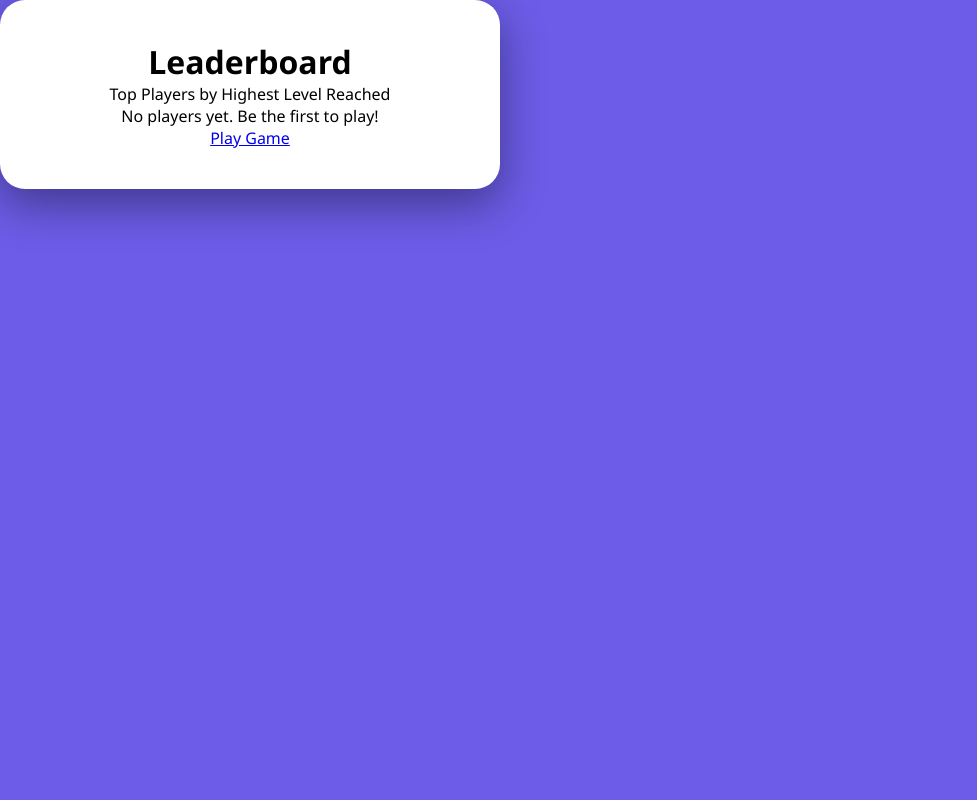
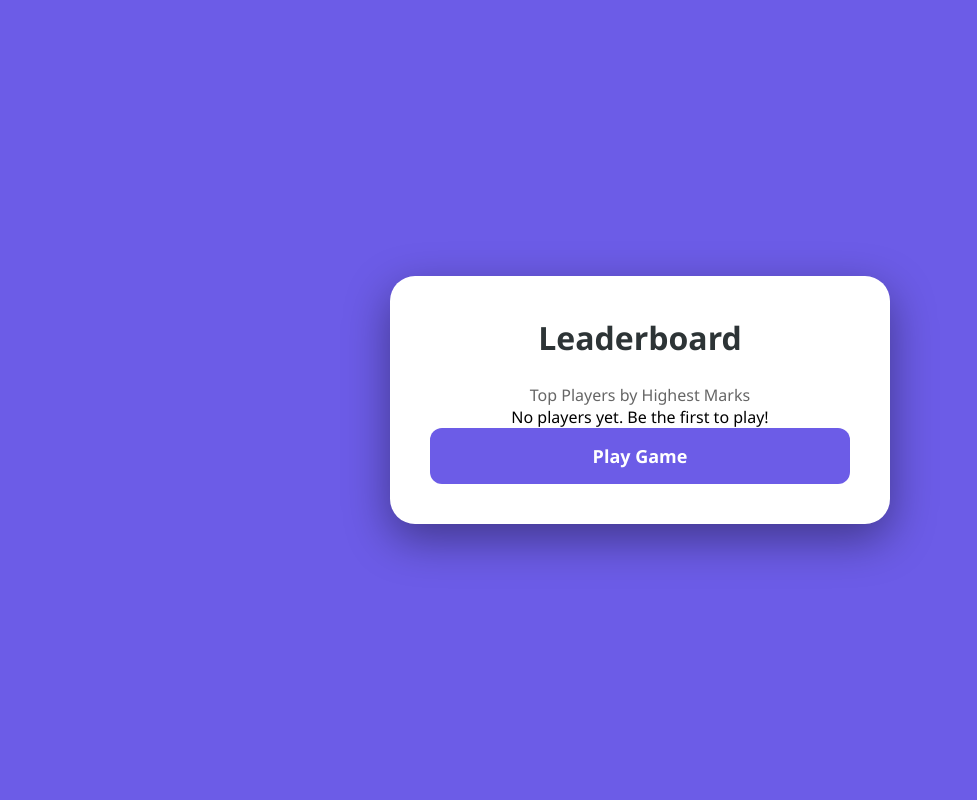
Before and after one commit to Priyanshu-Pokhariya-Dev/Number_Memory_Game_UI, a FastAPI app: page /leaderboard in a window 1280 px wide. Shown: the whole page, without its empty margins (0-977 px from the left). Run offline with FastAPI, Linux system fonts and the light colour scheme; data that the repository does not hold is empty.

Commit message:
Update leaderboard.html

```diff
--- a/templates/leaderboard.html
+++ b/templates/leaderboard.html
@@ -4,24 +4,23 @@
     <meta charset="UTF-8">
     <meta name="viewport" content="width=device-width, initial-scale=1.0">
     <title>Leaderboard - Number Memory Game</title>
-    <link rel="stylesheet" href="/static/style.css">
+    <link rel="stylesheet" href="/static/style.css?v=800">
 </head>
 <body>
-    <div class="container">
-        <div class="card leaderboard-card">
+    <div class="main-container">
+        <div class="glass-card" style="max-width: 600px;">
             <div class="header">
-                <h1>Leaderboard</h1>
-                <p class="subtitle">Top Players by Highest Level Reached</p>
+                <h1 class="title">Leaderboard</h1>
+                <p style="color: #666; margin-bottom: 20px;">Top Players by Highest Marks</p>
             </div>
 
-            <div class="content">
             <div class="leaderboard-table-wrapper">
                 <table class="leaderboard-table">
                     <thead>
                         <tr>
                             <th>Rank</th>
                             <th>Player Name</th>
-                                <th>Highest Level</th>
+                            <th>Marks</th>
                         </tr>
                     </thead>
                     <tbody>
@@ -30,20 +29,19 @@
                 </table>
             </div>
 
-                <div class="no-players" id="no-players-msg" style="display: none;">
+            <div id="no-players-msg" style="display: none; margin: 20px 0;">
                 <p>No players yet. Be the first to play!</p>
             </div>
-            </div>
 
-            <div class="action-buttons">
-                <a href="/" class="btn btn-primary">Play Game</a>
+            <div style="margin-top: 30px;">
+                <a href="/" class="heavy-btn" style="text-decoration: none;">Play Game</a>
             </div>
         </div>
     </div>
 
     <script>
         const tbody = document.querySelector('tbody');
-        if (tbody.children.length === 0) {
+        if (!tbody || tbody.innerText.trim() === "") {
             document.querySelector('.leaderboard-table-wrapper').style.display = 'none';
             document.getElementById('no-players-msg').style.display = 'block';
         }
```
Lines whose indentation alone changed are shown as unchanged.
